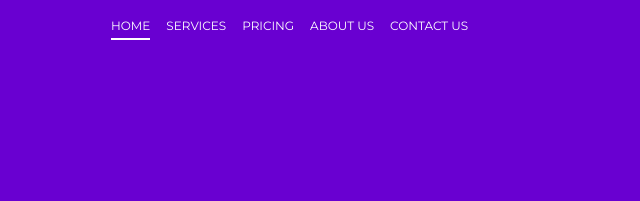
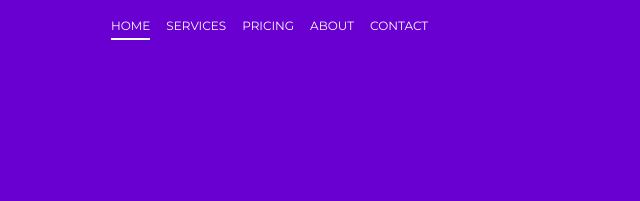
Before and after one commit to Niketh007/cse326, a plain HTML site: page index.html in a window 1280 px wide. Shown: the top 201 px of the page, 640-1280 px from the left. Drawn offline with nearby package versions, Linux system fonts and the light colour scheme.

Commit message:
Update index.html

```diff
--- a/index.html
+++ b/index.html
@@ -17,7 +17,7 @@
    <div class="container">
 
      <nav class="navbar navbar-expand-lg navbar-light">
-     <a class="navbar-brand" href="#"><img src="images/logo.png" alt="logo"></a>
+     <a class="navbar-brand" href="#"><img src="IMAGES/logo.png" alt="logo"></a>
      <button class="navbar-toggler" type="button" data-toggle="collapse"
      data-target="#navbarNav" aria-controls="navbarNav" aria-expanded="false" aria-lable="Toggle navigation">
      <i class="fa solid fa-bars"></i>
@@ -34,10 +34,10 @@
            <a class="nav-link" href="#">PRICING</a>
            </li>
            <li class="nav-item">
-           <a class="nav-link" href="#about">ABOUT US</a>
+           <a class="nav-link" href="#about">ABOUT</a>
            </li>
            <li class="nav-item">
-           <a class="nav-link" href="#footer">CONTACT US</a>
+           <a class="nav-link" href="#footer">CONTACT</a>
            </li>
          </ul>
        </div>
```
